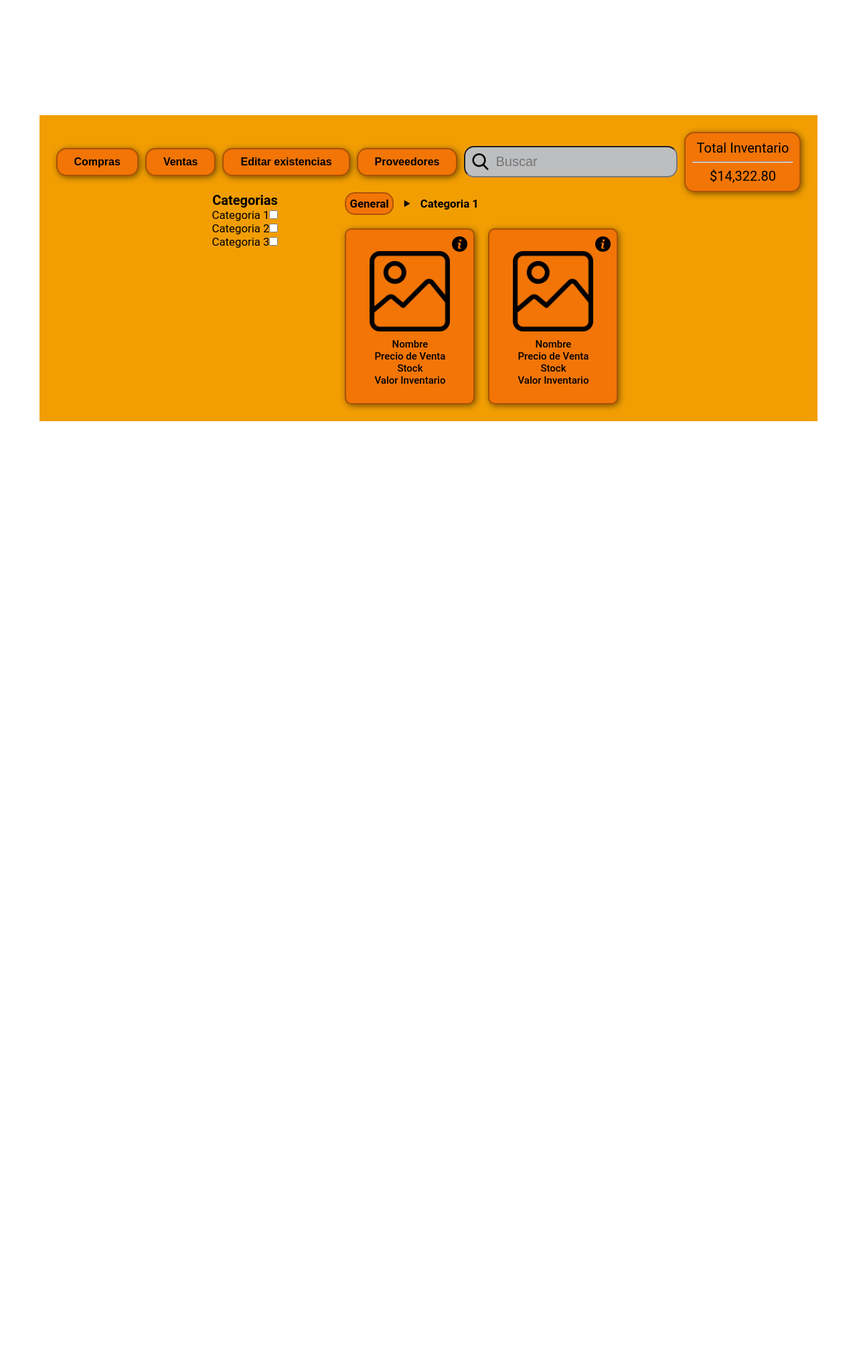
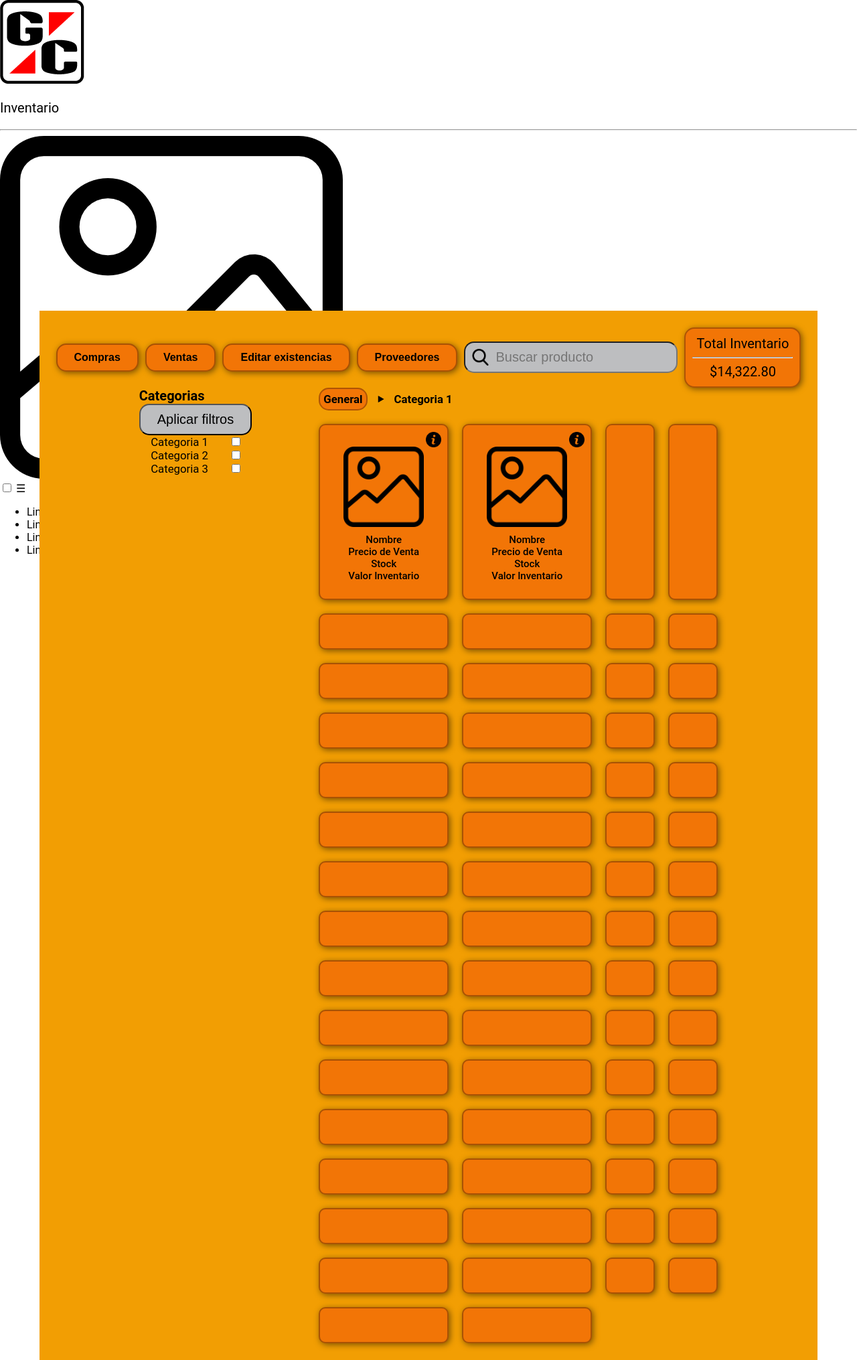
Before and after one commit to bit-armando/inventario, a Django app: template home/templates/VentanaPrincipal.html in a window 1280 px wide. Shown: the whole page at 67% size. Before the commit the page ends 629 px from the top, so only its background shows below. Run offline with Django 5.2, Linux system fonts and the light colour scheme; the template is opened without the code that fills it, so the values that code supplies are empty.

Commit message:
Update VentanaPrincipal.html

```diff
--- a/home/templates/VentanaPrincipal.html
+++ b/home/templates/VentanaPrincipal.html
@@ -9,17 +9,42 @@
 </head>
 <body>
     <header>
-        <!-- Insertar el header que se encuentra en los codigos de inicio de sesion y registro -->
+        <div class="container">
+            <img src="Logo autorizado GC.png" alt="Logo de GCDistribuidora" class="logo">
+            <div>
+                <p>Inventario</p>
+                <hr>
+                <img src="image.png" alt="Imagen de usuario" id="usuario-img">
+                <nav>
+                    <input type="checkbox" id="menu">
+                    <label for="menu"> ☰ </label>
+                    <ul>
+                        <li>Link 1</li>
+                        <li>Link 2</li>
+                        <li>Link 3</li>
+                        <li>Link 4</li>
+                    </ul>
+                </nav>
+            </div>
+        </div>
     </header>
     <section class="general">
         <div class="container">
             <div class="buscador-y-botones">
-                <button id="compras">Compras</button>
-                <button id="ventas">Ventas</button>
-                <button id="editar-existencias">Editar existencias</button>
-                <button id="proveedores">Proveedores</button>
+                <a href="Compras.html">
+                    <button id="compras">Compras</button>
+                </a>
+                <a href="Ventas.html">
+                    <button id="ventas">Ventas</button>
+                </a>
+                <a href="#">
+                    <button id="editar-existencias">Editar existencias</button>
+                </a>
+                <a href="#">
+                    <button id="proveedores">Proveedores</button>
+                </a>
                 <form method="post" action="#">
-                    <input id="buscador" name="buscador" type="text" placeholder="Buscar"/>
+                    <input id="buscador" name="buscador" type="text" placeholder="Buscar producto"/>
                 </form>
                 <div id="inventario-total">
                     <p>Total Inventario</p>
@@ -31,7 +56,10 @@
             <div class="categorias-y-productos">
                 <div id="categorias-lista">
                     <form id="categorias-check" method="get" action="#">
-                        <p id="titulo-categorias">Categorias</p>
+                        <div class="filtro">
+                            <p id="titulo-categorias">Categorias</p>
+                            <input id="boton-filtro" type="submit" value="Aplicar filtros">
+                        </div>
                         <div class="cat">
                             <p class="categoria-ind">Categoria 1</p>
                             <input name="categoria1" type="checkbox" />
@@ -106,6 +134,67 @@
                                 <p class="prod-val-inv">Valor Inventario</p>
                             </div>
                         </div>
+
+                        <div class="Producto"></div>
+                        <div class="Producto"></div>
+                        <div class="Producto"></div>
+                        <div class="Producto"></div>
+                        <div class="Producto"></div>
+                        <div class="Producto"></div>
+                        <div class="Producto"></div>
+                        <div class="Producto"></div>
+                        <div class="Producto"></div>
+                        <div class="Producto"></div>
+                        <div class="Producto"></div>
+                        <div class="Producto"></div>
+                        <div class="Producto"></div>
+                        <div class="Producto"></div>
+                        <div class="Producto"></div>
+                        <div class="Producto"></div>
+                        <div class="Producto"></div>
+                        <div class="Producto"></div>
+                        <div class="Producto"></div>
+                        <div class="Producto"></div>
+                        <div class="Producto"></div>
+                        <div class="Producto"></div>
+                        <div class="Producto"></div>
+                        <div class="Producto"></div>
+                        <div class="Producto"></div>
+                        <div class="Producto"></div>
+                        <div class="Producto"></div>
+                        <div class="Producto"></div>
+                        <div class="Producto"></div>
+                        <div class="Producto"></div>
+                        <div class="Producto"></div>
+                        <div class="Producto"></div>
+                        <div class="Producto"></div>
+                        <div class="Producto"></div>
+                        <div class="Producto"></div>
+                        <div class="Producto"></div>
+                        <div class="Producto"></div>
+                        <div class="Producto"></div>
+                        <div class="Producto"></div>
+                        <div class="Producto"></div>
+                        <div class="Producto"></div>
+                        <div class="Producto"></div>
+                        <div class="Producto"></div>
+                        <div class="Producto"></div>
+                        <div class="Producto"></div>
+                        <div class="Producto"></div>
+                        <div class="Producto"></div>
+                        <div class="Producto"></div>
+                        <div class="Producto"></div>
+                        <div class="Producto"></div>
+                        <div class="Producto"></div>
+                        <div class="Producto"></div>
+                        <div class="Producto"></div>
+                        <div class="Producto"></div>
+                        <div class="Producto"></div>
+                        <div class="Producto"></div>
+                        <div class="Producto"></div>
+                        <div class="Producto"></div>
+                        <div class="Producto"></div>
+                        <div class="Producto"></div>
                     </div>
                 </div>
             </div>
```
